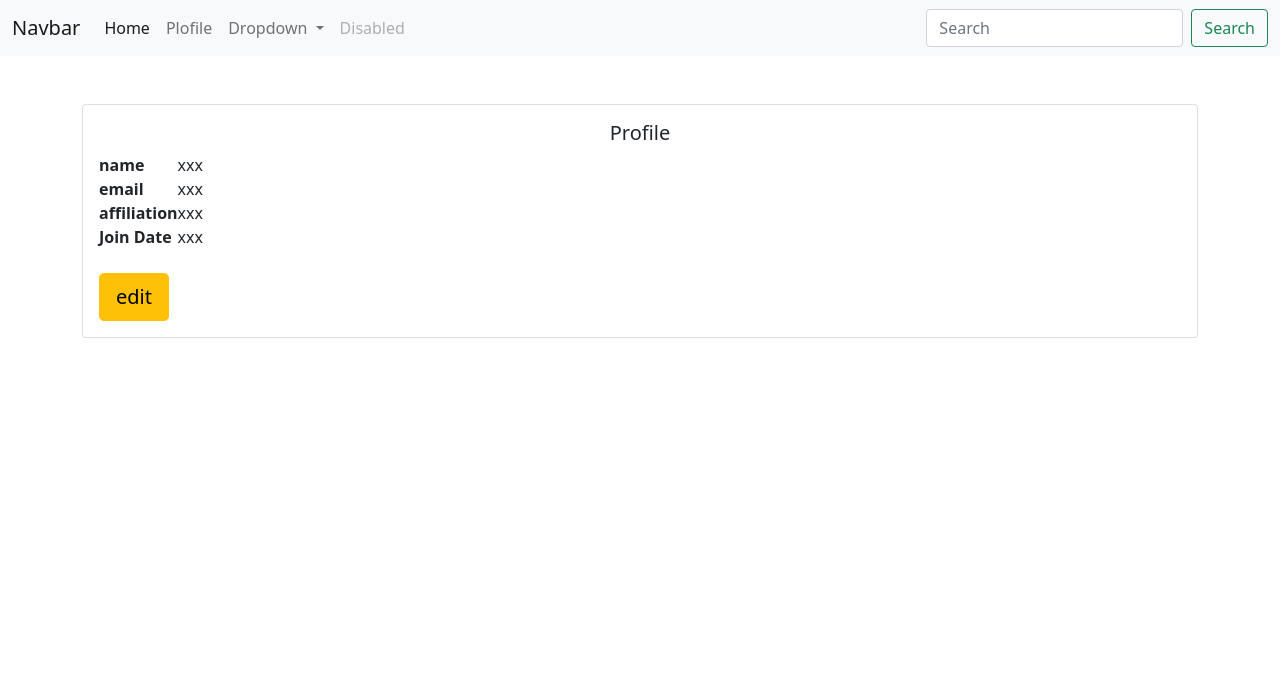
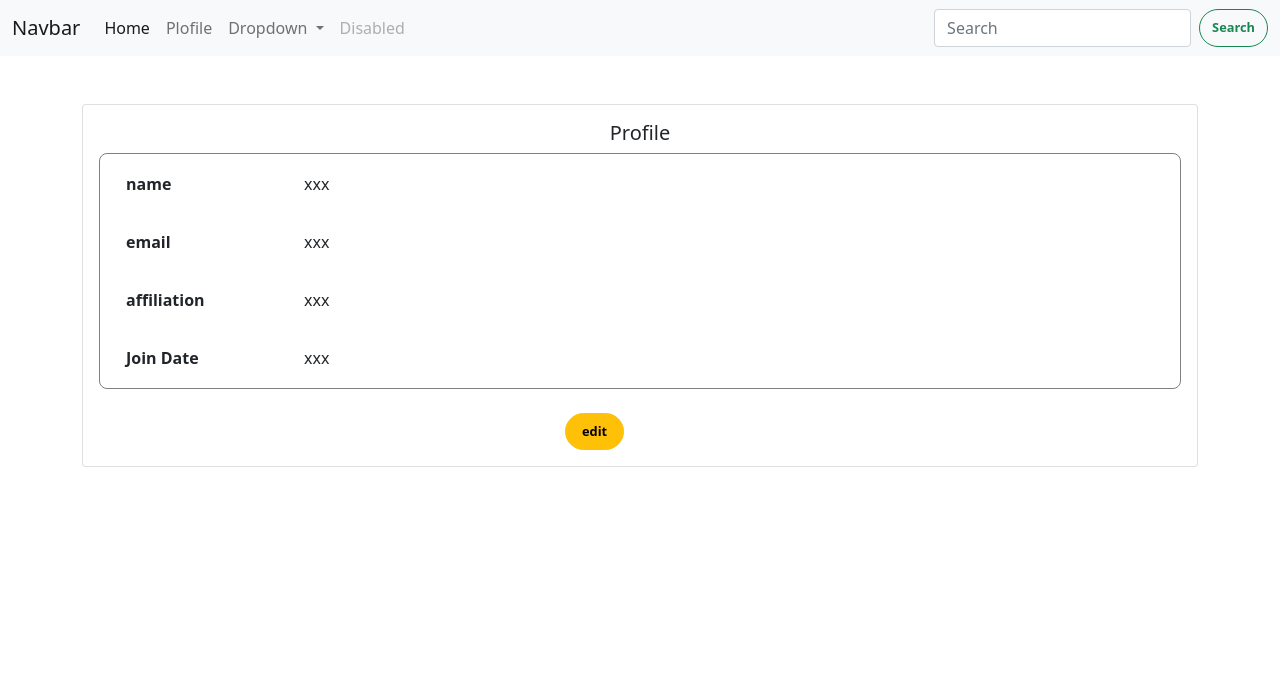
Before and after one commit to yuzoogusu/ecsite, a Django app: template accounts/templates/accounts/profile.html in a window 1280 px wide. Shown: the top 690 px of the page. Run offline with Django 3.2, Linux system fonts and the light colour scheme; the template is opened without the code that fills it, so the values that code supplies are empty; parts of the project's set-up code (start-up, migrations or seed data) failed here and were passed over.

Commit message:
profile css owari

```diff
--- a/accounts/templates/accounts/profile.html
+++ b/accounts/templates/accounts/profile.html
@@ -5,7 +5,7 @@
 <div class="card card-projile my-5 mx-auto">
     <div class="card-body">
         <h5 class="card-title text-center">Profile </h5>
-        <table class="profille_table mb-4">
+        <table class="profile_table mb-4">
             <tbody>
                 <tr>
                     <th class="header">name</th>
--- a/accounts/urls.py
+++ b/accounts/urls.py
@@ -2,5 +2,5 @@ from django.urls import path
 from accounts import views
 
 urlpatterns = [
-    path('profile/', views.ProfileVies.as_view(), name='profile'),
+    path('profile/', views.ProfileView.as_view(), name='profile'),
 ]
--- a/accounts/views.py
+++ b/accounts/views.py
@@ -2,6 +2,6 @@ from django.shortcuts import render, redirect
 from django.views import View
 
 
-class ProfileView(view):
+class ProfileView(View):
     def get(self, request, *args, **kwargs):
         return render(request, 'accounts/profile.html')
--- a/app/static/css/style.css
+++ b/app/static/css/style.css
@@ -14,3 +14,42 @@ body {
 main {
     flex: 1;
 }
+
+.card-profile {
+    width: 700px;
+    border: 0;
+    border-radius: 1rem;
+    box-shadow: 0 0.2rem 0 black;
+}
+
+.button {
+    width: 150px;
+}
+
+
+.btn {
+    font-size: 80%;
+    border-radius: 5rem;
+    font-weight:  bold;
+}
+
+.profile_table {
+    width: 100%;
+    border: 1px solid grey;
+    border-radius: 8px;
+    border-collapse: separate;
+    overflow: hidden;
+
+}
+
+.profile_table .header {
+    width: 200px;
+    padding: 16px 24px;
+    text-align: left;
+    background: white;
+
+}
+
+.profile_table .data {
+    padding: :16px 24px;
+}
```
